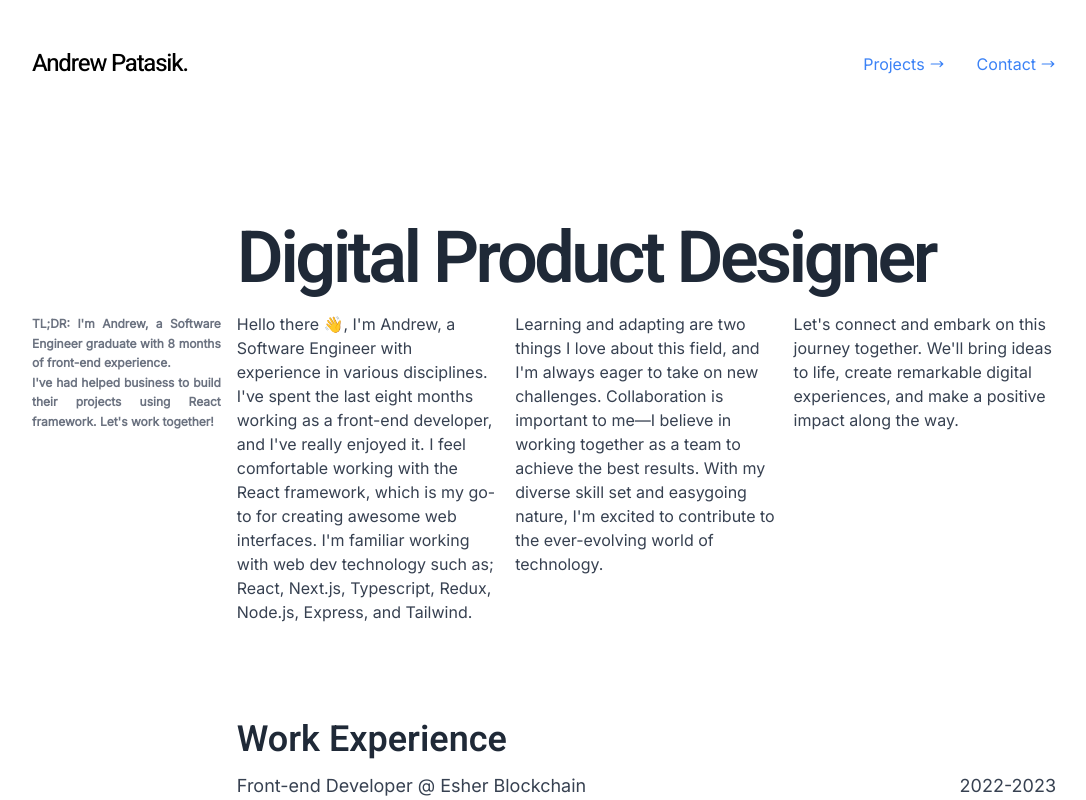
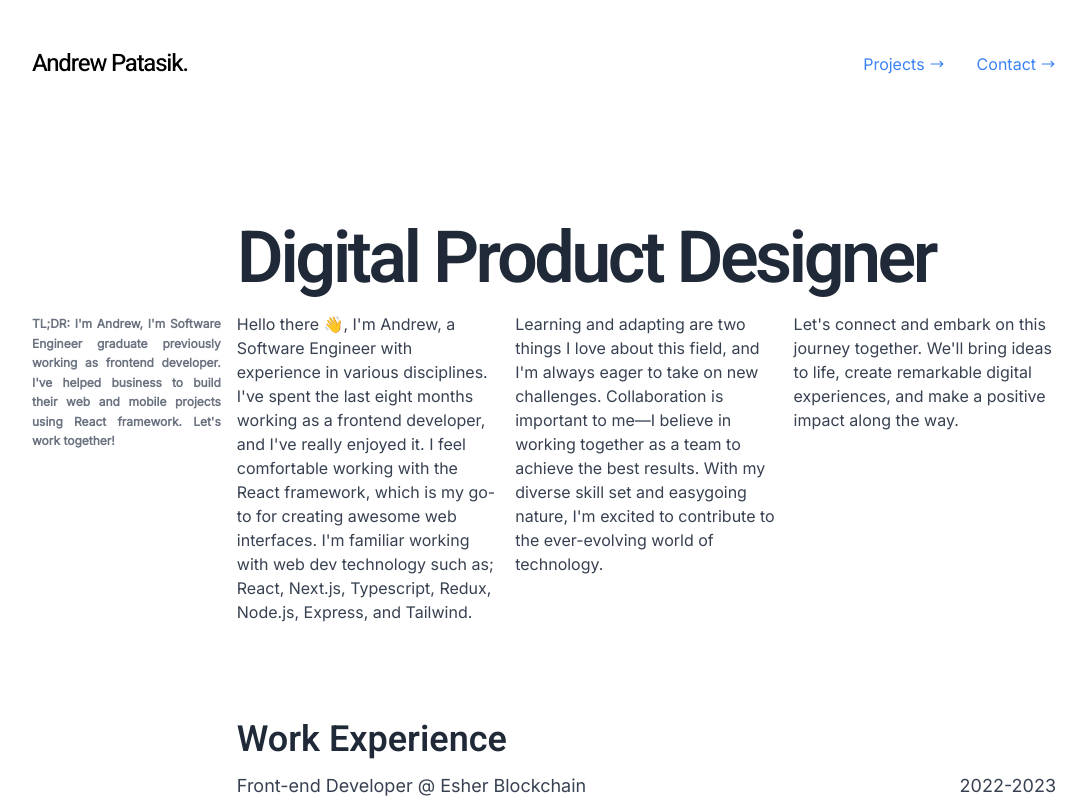
Before and after one commit to andrewpatasik/andrewpatasik.github.io, a React (Vite) app: page / in a window 1280 px wide. Shown: the top 800 px of the page, without its empty margins (96-1182 px from the left). Built offline with nearby package versions, Linux system fonts and the light colour scheme.

Commit message:
meta tags added

```diff
--- a/index.html
+++ b/index.html
@@ -4,7 +4,15 @@
     <meta charset="UTF-8" />
     <link rel="icon" type="image/svg+xml" href="/vite.svg" />
     <meta name="viewport" content="width=device-width, initial-scale=1.0" />
-    <title>Web Developer | Andrew Patasik</title>
+    <title>Web Platform Developer | Andrew Patasik</title>
+    <meta
+      name="description"
+      content="I'm Andrew, a Software Engineer graduate with experience as a frontend developer. Specializing in web and mobile projects using React. Let's work together!"
+    />
+    <meta
+      name="keywords"
+      content="frontend, web developer, react developer, programmer Makassar, programmer Pinrang, Andrew Patasik"
+    />
   </head>
   <body>
     <div id="root"></div>
--- a/src/pages/section/about.tsx
+++ b/src/pages/section/about.tsx
@@ -12,10 +12,8 @@ const About = () => {
       </div>
       <aside className="text-xs pt-0.5 mr-4 text-gray-500 text-justify font-bold leading-relaxed col-span-5 lg:col-auto">
         <p>
-          TL;DR: I'm Andrew, a Software Engineer graduate with 8 months of
-          front-end experience.
-          <br />
-          I've had helped business to build their projects using React
+          TL;DR: I'm Andrew, I'm Software Engineer graduate previously working as frontend developer.
+          I've helped business to build their web and mobile projects using React
           framework. Let's work together!
         </p>
       </aside>
@@ -23,7 +21,7 @@ const About = () => {
         <p>
           Hello there 👋, I'm Andrew, a Software Engineer with experience in
           various disciplines. I've spent the last eight months working as a
-          front-end developer, and I've really enjoyed it. I feel comfortable
+          frontend developer, and I've really enjoyed it. I feel comfortable
           working with the React framework, which is my go-to for creating
           awesome web interfaces. I'm familiar working with web dev technology
           such as; React, Next.js, Typescript, Redux, Node.js, Express, and
```
